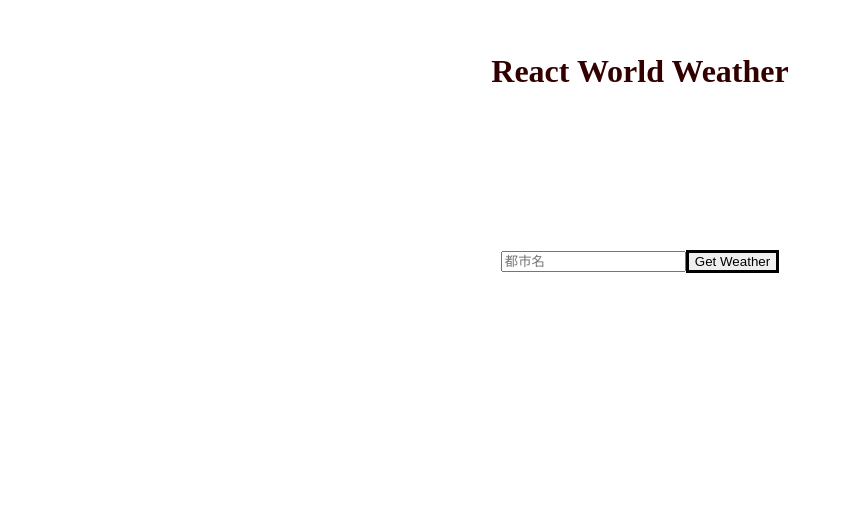
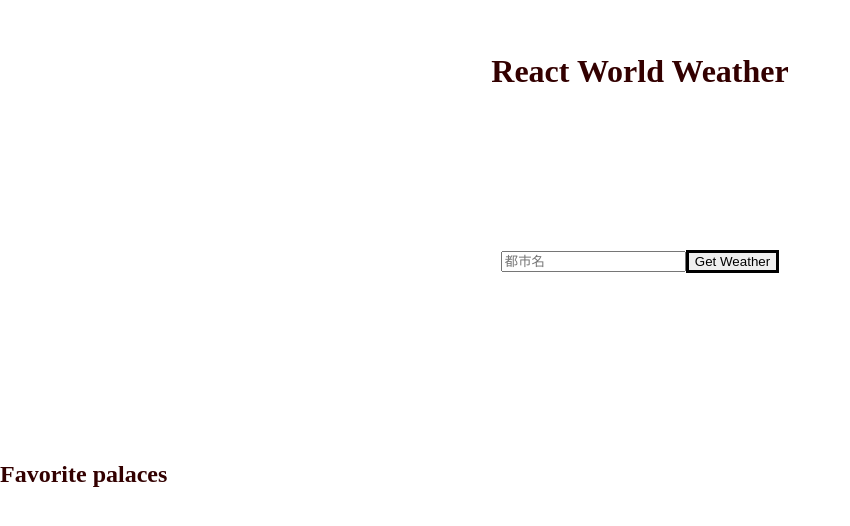
Before and after one commit to falconA7/weather-app, a React (Vite) app: page / in a window 1280 px wide. Shown: the top 526 px of the page, without its empty margins (0-850 px from the left). Built offline with nearby package versions, Linux system fonts and the light colour scheme.

Commit message:
add Favorites.tsx file

```diff
--- a/src/App.tsx
+++ b/src/App.tsx
@@ -2,6 +2,7 @@ import {useState} from "react"
 import Title from "./components/Title"
 import Form from "./components/Form"
 import Results from "./components/Results"
+import Favorites from "./components/Favorites"
 
 type ResultsState = {
   country: string
@@ -45,6 +46,7 @@ const App =()=>{
         <Title/>
         <Form setCity={setCity} getWeather={getWeather}/>
         <Results results={results}/>
+        <Favorites/>
       </div>
     )
 }
--- /dev/null
+++ b/src/components/Favorites.tsx
@@ -0,0 +1,10 @@
+
+const Favorites = ()=>{
+    return(
+        <div>
+            <h2>Favorite palaces</h2>
+        </div>
+    )
+}
+
+export default Favorites
```
